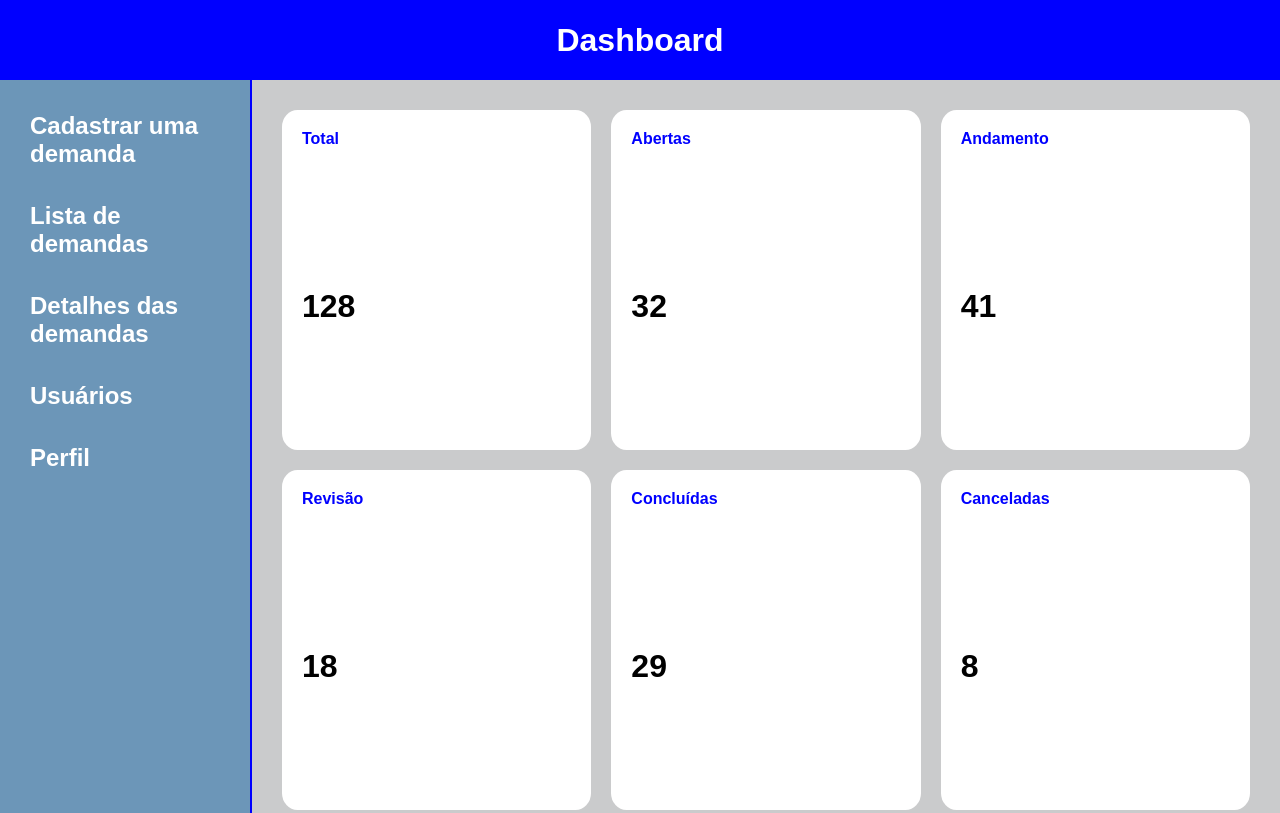
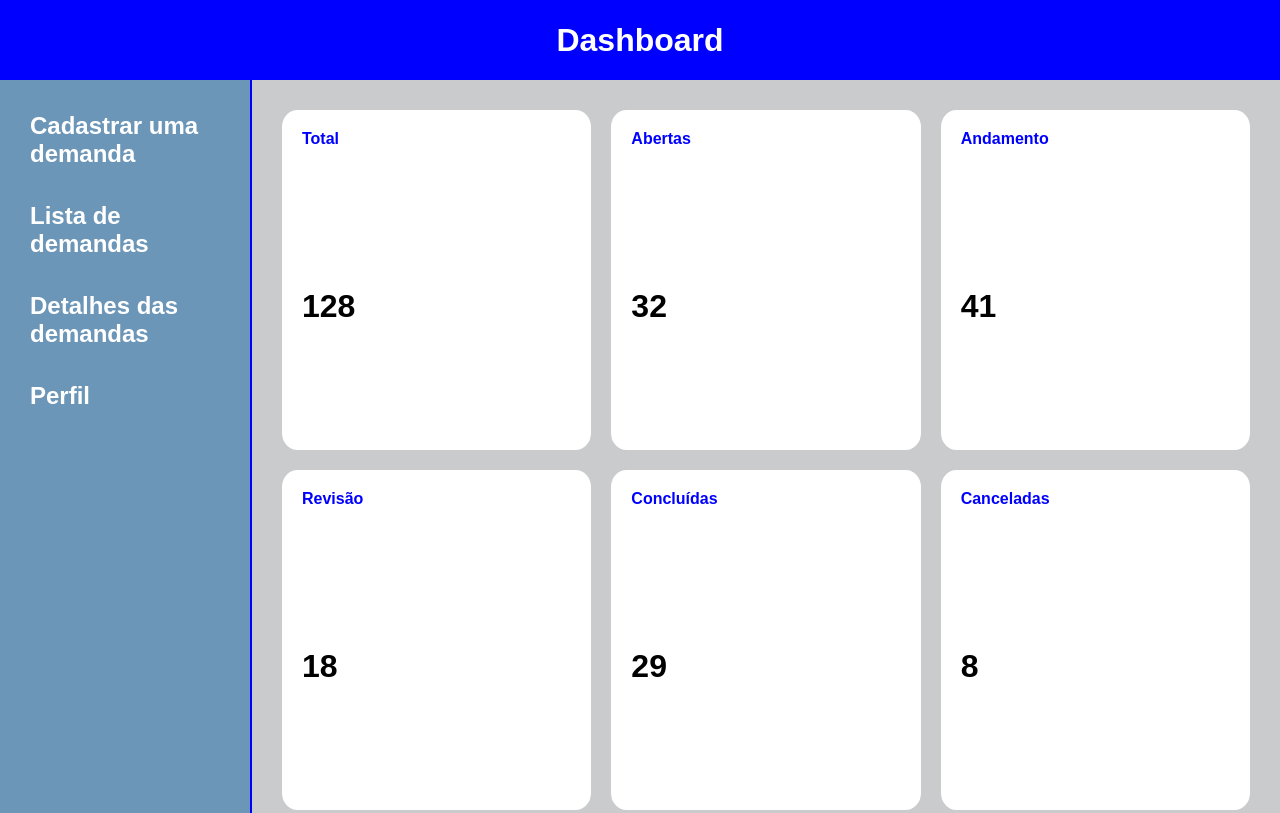
Before and after one commit to Luskapaes3/PI-II-TIME-24, a plain HTML site: page DashboardPI.html in a window 1280 px wide. Shown: the top 813 px of the page. Drawn offline with Linux system fonts and the light colour scheme.

Commit message:
Tirei o que a professora tinha pedido na ultima aula

```diff
--- a/DashboardPI.html
+++ b/DashboardPI.html
@@ -19,7 +19,6 @@
             <h2><a href="#">Cadastrar uma demanda</a></h2>
             <h2><a href="#">Lista de demandas</a></h2>
             <h2><a href="#">Detalhes das demandas</a></h2>
-            <h2><a href="#">Usuários</a></h2>
             <h2><a href="#">Perfil</a></h2>
         </div>
         <div class="demandas">
```
